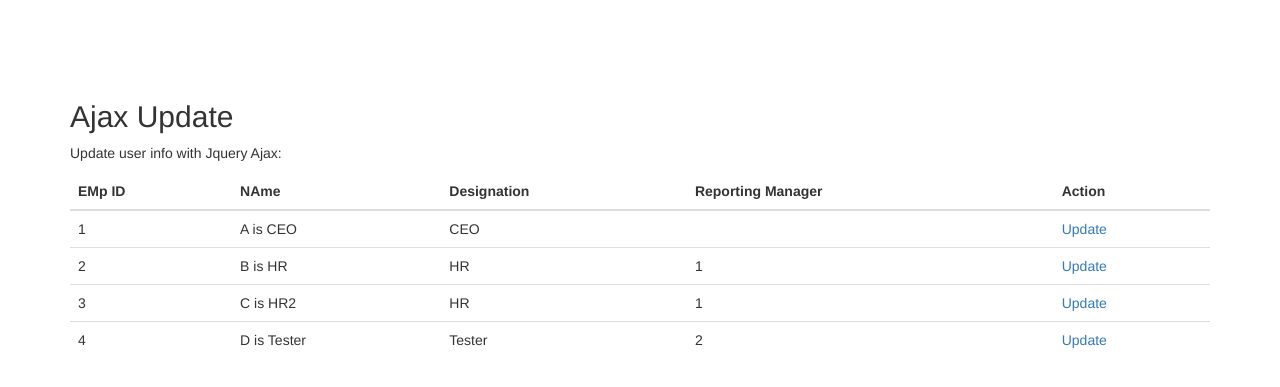
After one commit to introvertkernel/OrganizationChart, a PHP site: page /home.php in a window 1280 px wide. The commit adds this page. Shown: the top 387 px of the page. Run offline with PHP 8.4, Linux system fonts and the light colour scheme; data comes from the database, SQL or seed files in the repository; some libraries are stand-ins or nearby versions.

Commit message:
everything will be fine keep moving

```diff
--- /dev/null
+++ b/connection.php
@@ -0,0 +1,20 @@
+<?php
+$connection =	mysqli_connect('localhost' , 'root' ,'' ,'EmpData');
+
+
+if(isset($_POST['emp_id'])){
+
+	$emp_id = $_POST['emp_id'];
+	$emp_name = $_POST['emp_name'];
+	$emp_designation = $_POST['emp_designation'];
+	$report_manager_id = $_POST['emp_id'];
+
+	//  query to update data
+
+	$result  = mysqli_query($connection , "UPDATE Employee SET emp_name='$emp_name' , emp_designation='$emp_designation' , report_manager_id = '$report_manager_id' WHERE emp_id='$emp_id'");
+	if($result){
+		echo 'data updated';
+	}
+
+}
+?>
--- /dev/null
+++ b/home.php
@@ -0,0 +1,135 @@
+<?php
+  include 'connection.php';
+ ?>
+
+<!DOCTYPE html>
+<html lang="en">
+<head>
+  <title>Ajax Update</title>
+  <meta charset="utf-8">
+  <meta name="viewport" content="width=device-width, initial-scale=1">
+  <link rel="stylesheet" href="https://maxcdn.bootstrapcdn.com/bootstrap/3.3.7/css/bootstrap.min.css">
+  <script src="https://ajax.googleapis.com/ajax/libs/jquery/3.2.1/jquery.min.js"></script>
+  <script src="https://maxcdn.bootstrapcdn.com/bootstrap/3.3.7/js/bootstrap.min.js"></script>
+</head>
+<body>
+
+<div class="container">
+
+<br/>
+<br/>
+<br/>
+<br/>
+  <h2>Ajax Update</h2>
+  <p>Update user info with Jquery Ajax:</p>
+  <table class="table">
+    <thead>
+      <tr>
+        <th>EMp ID</th>
+        <th>NAme</th>
+        <th>Designation</th>
+        <th>Reporting Manager</th>
+        <th>Action</th>
+      </tr>
+    </thead>
+    <tbody>
+      <?php
+          $table  = mysqli_query($connection ,'SELECT * FROM Employee');
+          while($row  = mysqli_fetch_array($table)){ ?>
+              <tr id="<?php echo $row['emp_id']; ?>">
+                <td data-target="emp_id"><?php echo $row['emp_id']; ?></td>
+                <td data-target="Name"><?php echo $row['emp_name']; ?></td>
+                <td data-target="Designation"><?php echo $row['emp_designation']; ?></td>
+                <td data-target="Report Manager"><?php echo $row['report_manager_id']; ?></td>
+                <td><a href="#" data-role="update" data-id="<?php echo $row['emp_id'] ;?>">Update</a></td>
+              </tr>
+         <?php }
+       ?>
+
+    </tbody>
+  </table>
+
+
+</div>
+
+    <!-- Modal -->
+    <div id="myModal" class="modal fade" role="dialog">
+      <div class="modal-dialog">
+
+        <!-- Modal content-->
+        <div class="modal-content">
+          <div class="modal-header">
+            <button type="button" class="close" data-dismiss="modal">&times;</button>
+            <h4 class="modal-title">Modal Header</h4>
+          </div>
+          <div class="modal-body">
+              <div class="form-group">
+                <label>Name</label>
+                <input type="text" id="emp_name" class="form-control">
+              </div>
+              <div class="form-group">
+                <label>Designation</label>
+                <input type="text" id="emp_designation" class="form-control">
+              </div>
+
+               <div class="form-group">
+                <label>Reporting Manager</label>
+                <input type="text" id="emp_designation" class="form-control">
+              </div>
+                <input type="hidden" id="report_manager_id" class="form-control">
+
+
+          </div>
+          <div class="modal-footer">
+            <a href="#" id="save" class="btn btn-primary pull-right">Update</a>
+            <button type="button" class="btn btn-default pull-left" data-dismiss="modal">Close</button>
+          </div>
+        </div>
+
+      </div>
+    </div>
+
+</body>
+
+<script>
+  $(document).ready(function(){
+
+    //  append values in input fields
+      $(document).on('click','a[data-role=update]',function(){
+            var emp_id  = $(this).data('emp_id');
+            var emp_name  = $('#'+emp_id).children('td[data-target=emp_name]').text();
+            var emp_designation  = $('#'+emp_id).children('td[data-target=emp_designation]').text();
+            var report_manager_id  = $('#'+emp_id).children('td[data-target=report_manager_id]').text();
+
+            // $('#emp_id').val(emp_id);
+            $('#emp_name').val(emp_name);
+            $('#emp_designation').val(emp_designation);
+            $('#report_manager_id').val(report_manager_id);
+            $('#myModal').modal('toggle');
+      });
+
+      // now create event to get data from fields and update in database
+
+       $('#save').click(function(){
+          var emp_id  = $('#emp_id').val();
+         var emp_name =  $('#emp_name').val();
+          var emp_designation =  $('#emp_designation').val();
+          var report_manager_id =   $('#report_manager_id').val();
+
+          $.ajax({
+              url      : 'connection.php',
+              method   : 'post',
+              data     : {emp_id : emp_id , emp_name: emp_name , emp_designation : emp_designation , report_manager_id: report_manager_id},
+              success  : function(response){
+                            // now update user record in table
+                             $('#'+emp_id).children('td[data-target=emp_name]').text(emp_name);
+                             $('#'+emp_id).children('td[data-target=emp_designation]').text(emp_designation);
+                             $('#'+emp_id).children('td[data-target=report_manager_id]').text(report_manager_id);
+                             $('#myModal').modal('toggle');
+
+                         }
+          });
+       });
+  });
+</script>
+</html>
```
Also changed, not shown: fetch.php (+29 -11 lines), list.php (+30 -24 lines), main.css (+19 -0 lines), view.php (+11 -4 lines), bootstrap-treeview.min.js (added).
